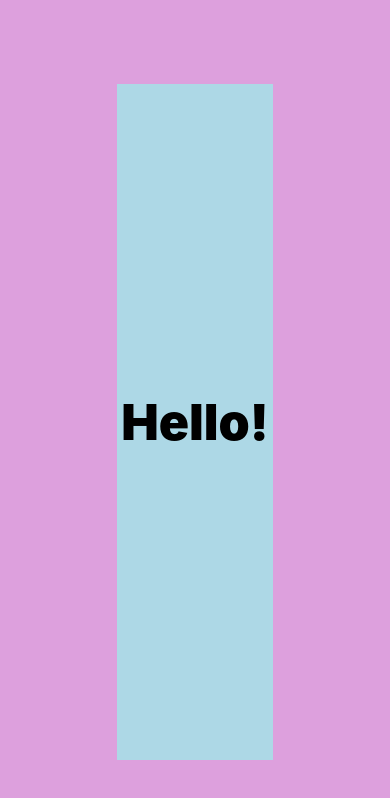
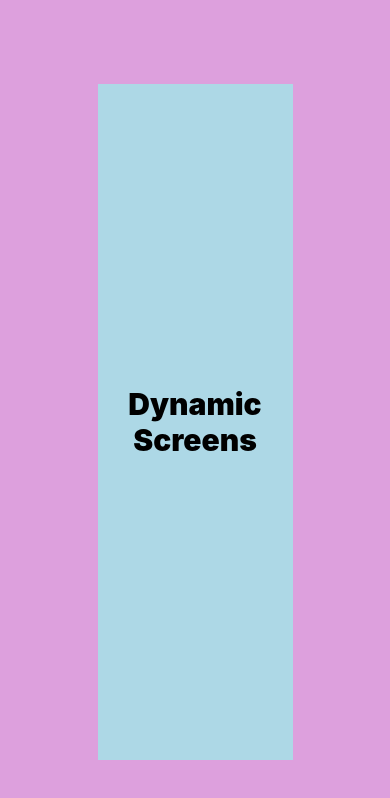
Before and after one commit to prasanv/reactNative, a React Native app: screen / in a window 390 px wide. Shown: the top 798 px of the page. Built offline with nearby package versions, Linux system fonts and the light colour scheme.

Commit message:
dimensions with event listeners

```diff
--- a/App.tsx
+++ b/App.tsx
@@ -4,7 +4,8 @@ import React from 'react';
 // import Styling from './components/3-styling';
 // import Flex from './components/4-flex';
 // import Layout from './components/5-layout';
-import Dimensions from './components/6-dimensions';
+// import Dimensions from './components/6-dimensions';
+import DimensionsWithEventListeners from './components/6-dimensionsEventListener';
 
 function App(): React.JSX.Element {
   // return <HelloWorld />;
@@ -12,7 +13,8 @@ function App(): React.JSX.Element {
   // return <Styling />;
   // return <Flex />;
   // return <Layout />;
-  return <Dimensions />;
+  // return <Dimensions />;
+  return <DimensionsWithEventListeners />;
 }
 
 export default App;
--- a/app.json
+++ b/app.json
@@ -1,4 +1,6 @@
 {
   "name": "reactNative",
-  "displayName": "reactNative"
+  "displayName": "reactNative",
+  "orientation": "default",
+  "userInterfaceStyle": "dark"
 }
--- /dev/null
+++ b/components/6-dimensionsEventListener.tsx
@@ -0,0 +1,72 @@
+/* eslint-disable react-native/no-inline-styles */
+import React, {useEffect, useState} from 'react';
+import {View, Text, StyleSheet, Dimensions} from 'react-native';
+
+const DimensionsWithEventListeners = () => {
+  const [dimensions, setDimensions] = useState({
+    window: Dimensions.get('window'),
+  });
+
+  console.log({dimensions});
+
+  useEffect(() => {
+    const subscription = Dimensions.addEventListener('change', arg => {
+      // console.log({arg});
+      setDimensions({window: arg?.window});
+    });
+    return () => subscription?.remove();
+  });
+
+  const {window} = dimensions;
+
+  const newWindowWidth = window.width;
+  const newWindowHeight = window.height;
+
+  return (
+    <View style={[styles.container]}>
+      <View
+        style={[
+          styles.box,
+          {
+            width: newWindowWidth < 392 ? '50%' : '85%',
+            height: newWindowHeight > 800 ? '80%' : '50%',
+          },
+        ]}>
+        <Text style={styles.text}>Dynamic Screens</Text>
+      </View>
+    </View>
+  );
+};
+
+const screenWidth = Dimensions.get('screen').width;
+// const screenHeight = Dimensions.get('screen').height;
+// console.log({screenWidth, screenHeight});
+
+// const windowWidth = Dimensions.get('window').width;
+// const windowHeight = Dimensions.get('window').height;
+// console.log({windowWidth, windowHeight});
+
+const styles = StyleSheet.create({
+  container: {
+    flex: 1,
+    flexWrap: 'wrap',
+    backgroundColor: 'plum',
+    justifyContent: 'center',
+    alignContent: 'center',
+  },
+  box: {
+    // width: windowWidth < 392 ? '50%' : '85%',
+    // height: windowHeight > 800 ? '80%' : '50%',
+    backgroundColor: 'lightblue',
+    justifyContent: 'center',
+    alignContent: 'center',
+  },
+  text: {
+    fontSize: 30,
+    color: 'black',
+    fontWeight: screenWidth > 390 ? '900' : '400',
+    textAlign: 'center',
+  },
+});
+
+export default DimensionsWithEventListeners;
```
